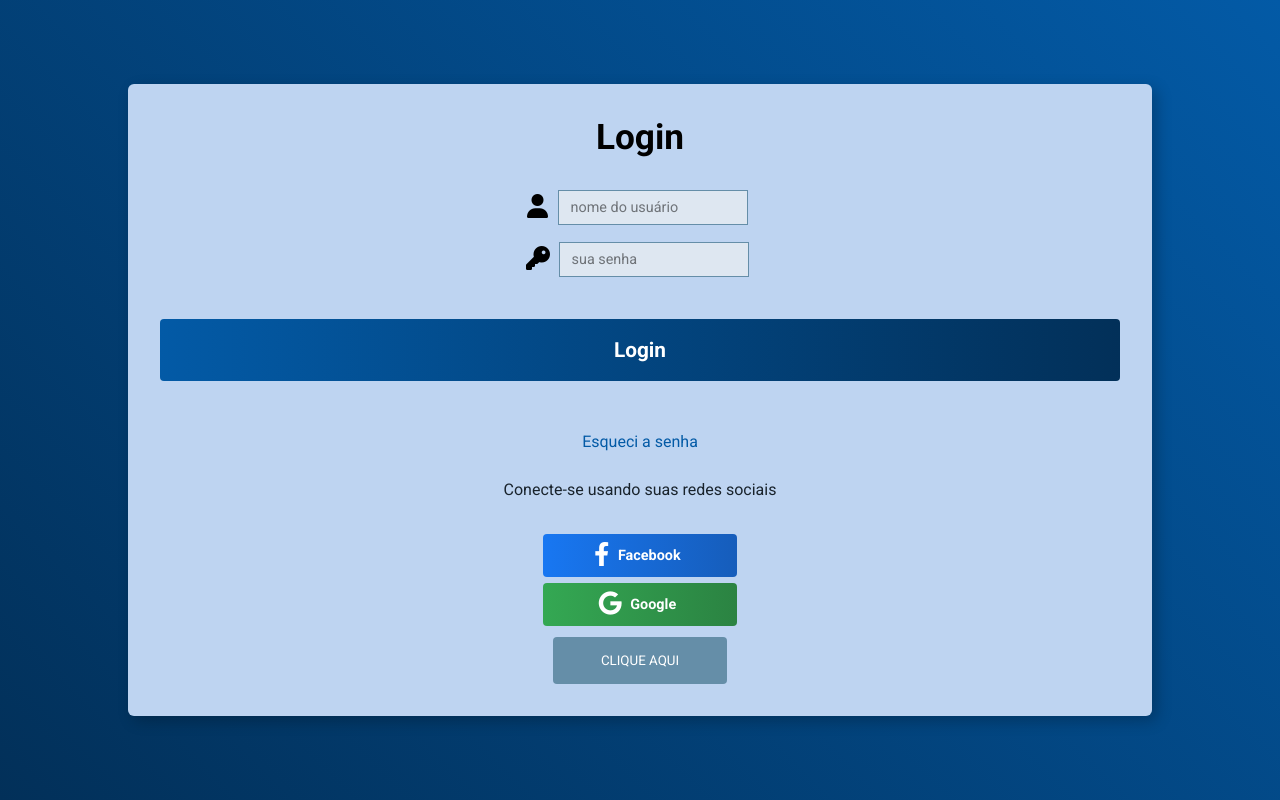
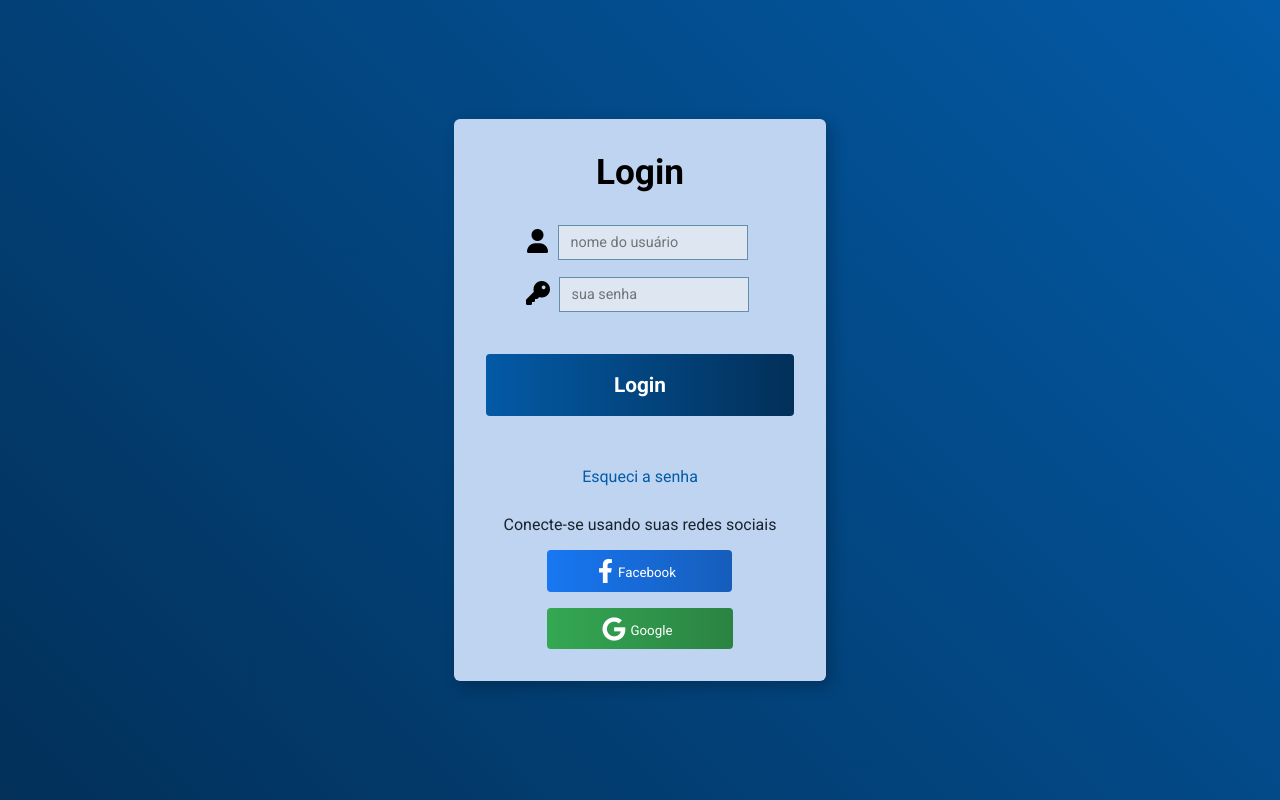
Before and after one commit to Abdoral97/Projeto-login02, a plain HTML site: page index.html in a window 1280 px wide. Drawn offline with Linux system fonts and the light colour scheme.

Commit message:
update style

```diff
--- a/estilos/media.css
+++ b/estilos/media.css
@@ -1 +1,18 @@
 @charset "UTF-8";
+
+@media screen and (min-width: 768px ){
+   main{
+    width: 60vw;
+   }
+}
+@media screen and (min-width: 992px ){
+    main{
+        width: 40vw;
+    }
+
+}
+@media screen and (min-width: 1200px ){
+    main{
+        width: 29vw;
+    }
+}
--- a/estilos/style.css
+++ b/estilos/style.css
@@ -41,7 +41,7 @@ body{
 main{
     background-color: #bed4f1;
 
-    min-height: 40vh;
+    min-height: 60vh;
     width: 80vw;
     padding: 2rem;
 
@@ -158,40 +158,32 @@ button{
 
 .botao{
     margin: 1.5rem;
+    display: block;
+    margin: auto;
+
+}
 
 
-    cursor: pointer;
-}
-.botao a{
-    color: white;
-    font-size: 0.9rem;
-    font-weight: bold;
-}
-#ifacebook{
+#ifacebook > button{
     background-image:linear-gradient(to right, #1877F2, #165dbb) ;
 
-    padding: 0.8rem 3.52rem;
+
+    padding: 0.4rem 3.52rem 0.7rem;
     border-radius: 4px;
 
+    margin-bottom: 1rem;
+
 }
-#ifacebook:hover{
+#ifacebook > button:hover{
     background-image:linear-gradient(to left, #1877F2, #165dbb) ;
 }
-#igoogle{
+#igoogle > button{
     background-image:linear-gradient(to right, #34A853, #2b8342) ;
 
-    padding: 0.8rem 3.8rem;
+
+    padding: 0.4rem 3.8rem 0.7rem;
     border-radius: 4px;
 }
-#igoogle:hover{
+#igoogle > button:hover{
     background-image:linear-gradient(to left, #34A853, #2b8342) ;
 }
-
-#but1{
-    padding: 1rem 3rem;
-    background-color: #658ea8;
-    text-transform: uppercase;
-    border-radius: 4px;
-    display: block;
-    margin: auto;
-}
--- a/index.html
+++ b/index.html
@@ -34,23 +34,20 @@
 
                 <div  class="botao">
                     <a href="" id="ifacebook">
-                        <i class="fa-brands fa-facebook-f"></i>
-                        Facebook
+
+                        <button><i class="fa-brands fa-facebook-f"></i>Facebook</button>
+
                     </a>
                 </div>
 
                 <div  class="botao">
                     <a href="#" id="igoogle">
-                        <i class="fa-brands fa-google"></i>
-                        Google
+                        <button><i class="fa-brands fa-google"></i>Google</button>
+
                     </a>
                 </div>
 
-                <div id="but">
-                    <a href="#" >
-                        <button id="but1">Clique aqui</button>
-                    </a>
-                </div>
+
             </div>
 
         </div>
```
